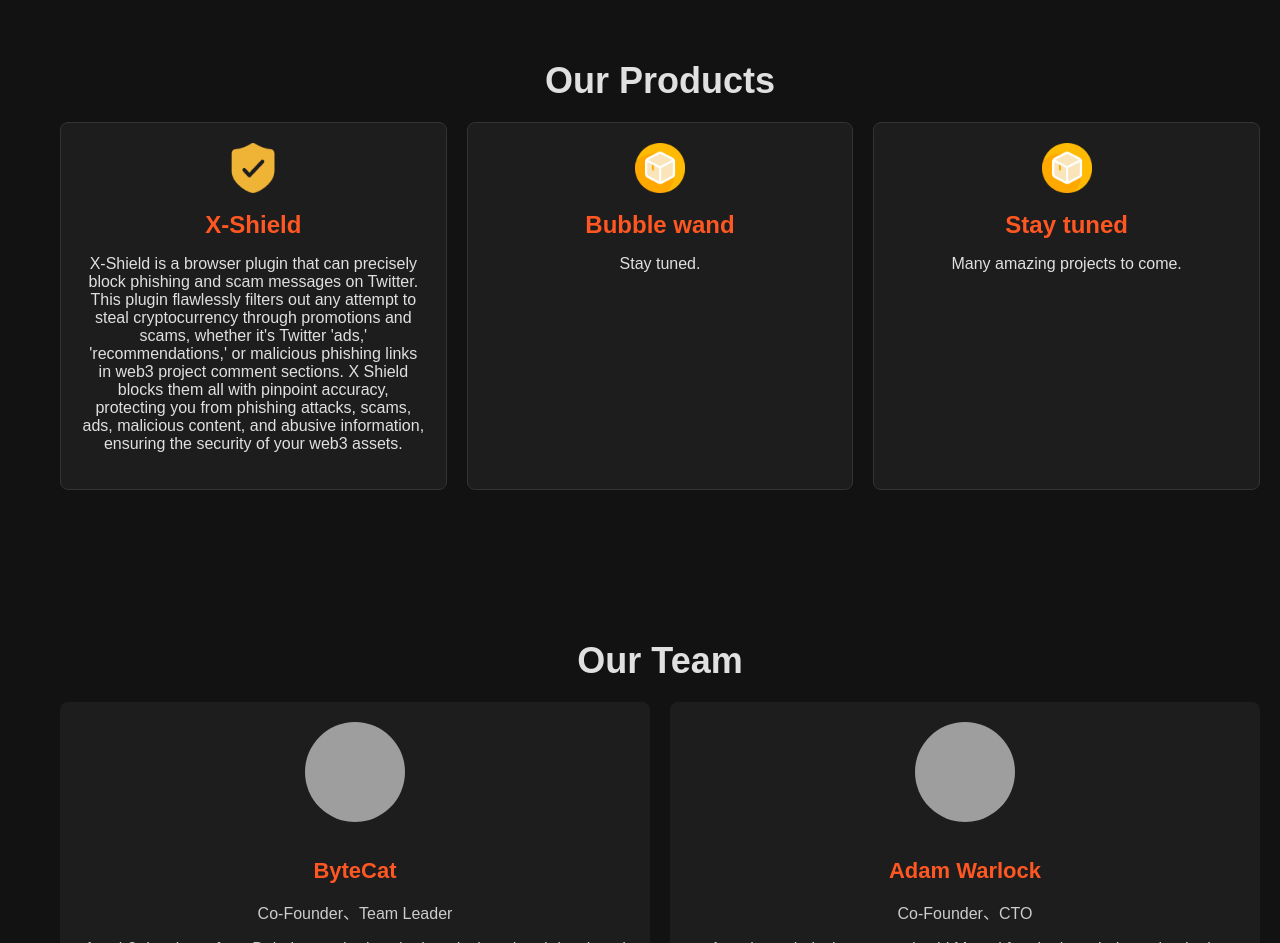
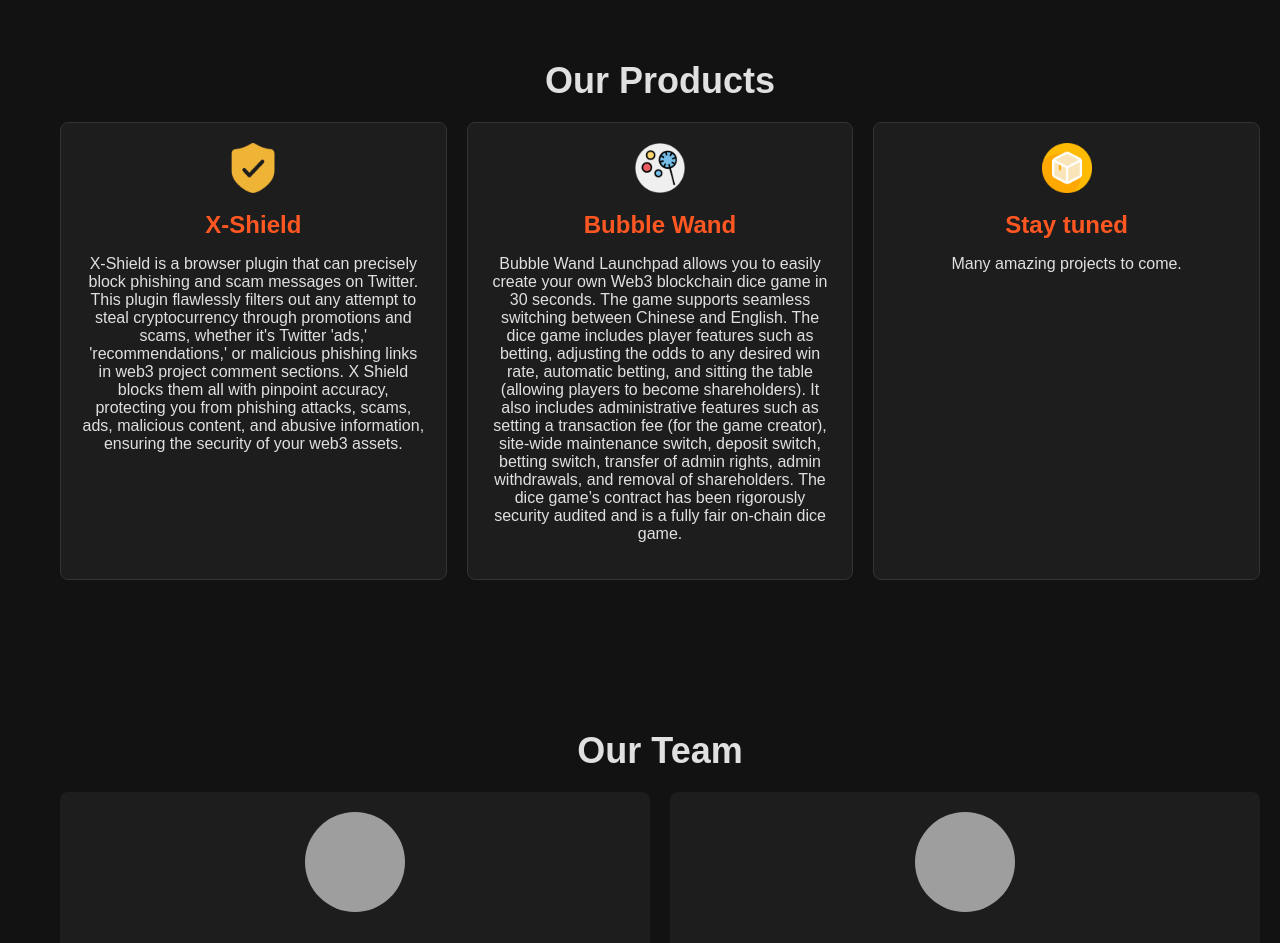
Before and after one commit to 0xSingularityLab/0xsingularitylab.github.io, a plain HTML site: page index.html in a window 1280 px wide. Shown: the part 1720-2663 px from the top of the page. Drawn offline with Linux system fonts and the light colour scheme; grey boxes are pictures that could not be loaded.

Commit message:
update project

```diff
--- a/index.html
+++ b/index.html
@@ -314,12 +314,12 @@
             <p data-lang="zh">X盾是一款可以精准屏蔽推特钓鱼信息、诈骗信息的浏览器插件，这个浏览器插件能完美屏蔽所有试图通过推广和诈骗手法盗取加密货币的信息，不管是推特“广告”、“推荐”，还是web3项目方评论区中的恶意钓鱼链接，本插件都能能精准屏蔽，让你免受钓鱼攻击、诈骗信息、广告信息、恶意信息、滥用信息的困扰，保护你的web3资产安全。</p>
             <p data-lang="en" style="display:none;">X-Shield is a browser plugin that can precisely block phishing and scam messages on Twitter. This plugin flawlessly filters out any attempt to steal cryptocurrency through promotions and scams, whether it's Twitter 'ads,' 'recommendations,' or malicious phishing links in web3 project comment sections. X Shield blocks them all with pinpoint accuracy, protecting you from phishing attacks, scams, ads, malicious content, and abusive information, ensuring the security of your web3 assets.</p>
         </div>
-        <div class="product-card">
-            <img src="assets/staytuned.png" alt="icon2">
+        <div class="product-card" onclick="window.location.href='https://bubblewand.xyz';" style="cursor: pointer;">
+            <img src="assets/bubblewand.png" alt="icon2">
             <h3 data-lang="zh">泡泡棒</h3>
-            <h3 data-lang="en" style="display:none;">Bubble wand</h3>
-            <p data-lang="zh">敬请期待。</p>
-            <p data-lang="en" style="display:none;">Stay tuned.</p>
+            <h3 data-lang="en" style="display:none;">Bubble Wand</h3>
+            <p data-lang="zh">泡泡棒发射台可以让你在30秒内轻松创建属于你的Web3区块链骰子游戏，游戏支持中英文无缝切换，骰子游戏包含投注、玩意调节任意胜率、自动投注、坐庄(让玩家成为股东)等玩家功能，还包含设置手续费(给游戏创建者)、全站维护开关、存款开关、投注开关、转让管理员、管理员提现、删除股东等管理员功能。骰子游戏的合约经过严格的安全审计，是完全公平的链上骰子游戏。</p>
+            <p data-lang="en" style="display:none;">Bubble Wand Launchpad allows you to easily create your own Web3 blockchain dice game in 30 seconds. The game supports seamless switching between Chinese and English. The dice game includes player features such as betting, adjusting the odds to any desired win rate, automatic betting, and sitting the table (allowing players to become shareholders). It also includes administrative features such as setting a transaction fee (for the game creator), site-wide maintenance switch, deposit switch, betting switch, transfer of admin rights, admin withdrawals, and removal of shareholders. The dice game’s contract has been rigorously security audited and is a fully fair on-chain dice game.</p>
         </div>
         <div class="product-card">
             <img src="assets/staytuned.png" alt="icon3">
@@ -377,7 +377,7 @@
                 <span>Twitter/X</span>
             </a>
             <!-- warpcast -->
-            <a href="#" target="_blank">
+            <a href="https://warpcast.com/0xsingularitylab" target="_blank">
                 <img src="assets/warpcast.png" alt="Warpcast" style="width: 30px; height: 30px; margin-left: 30px;">
                 <span>Warpcast</span>
             </a>
```
Also changed, not shown: assets/bubblewand.png (added).
